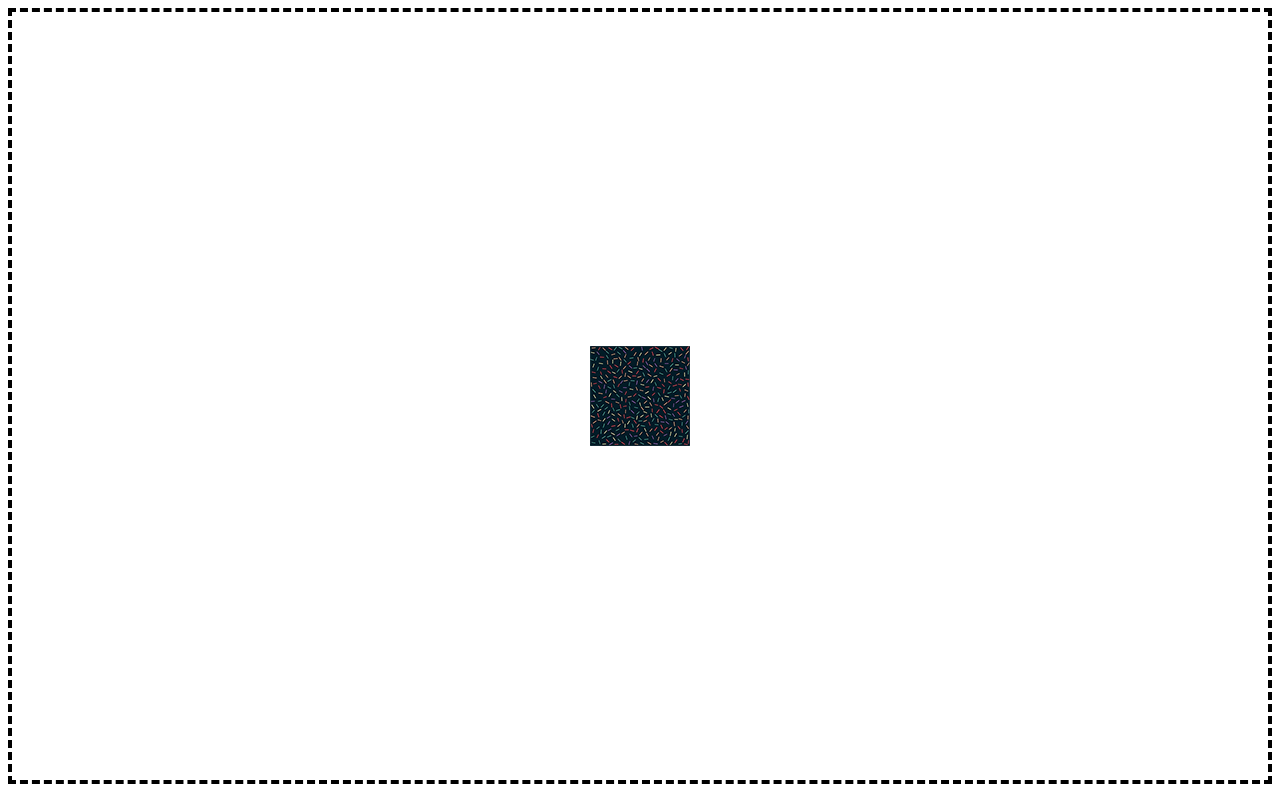
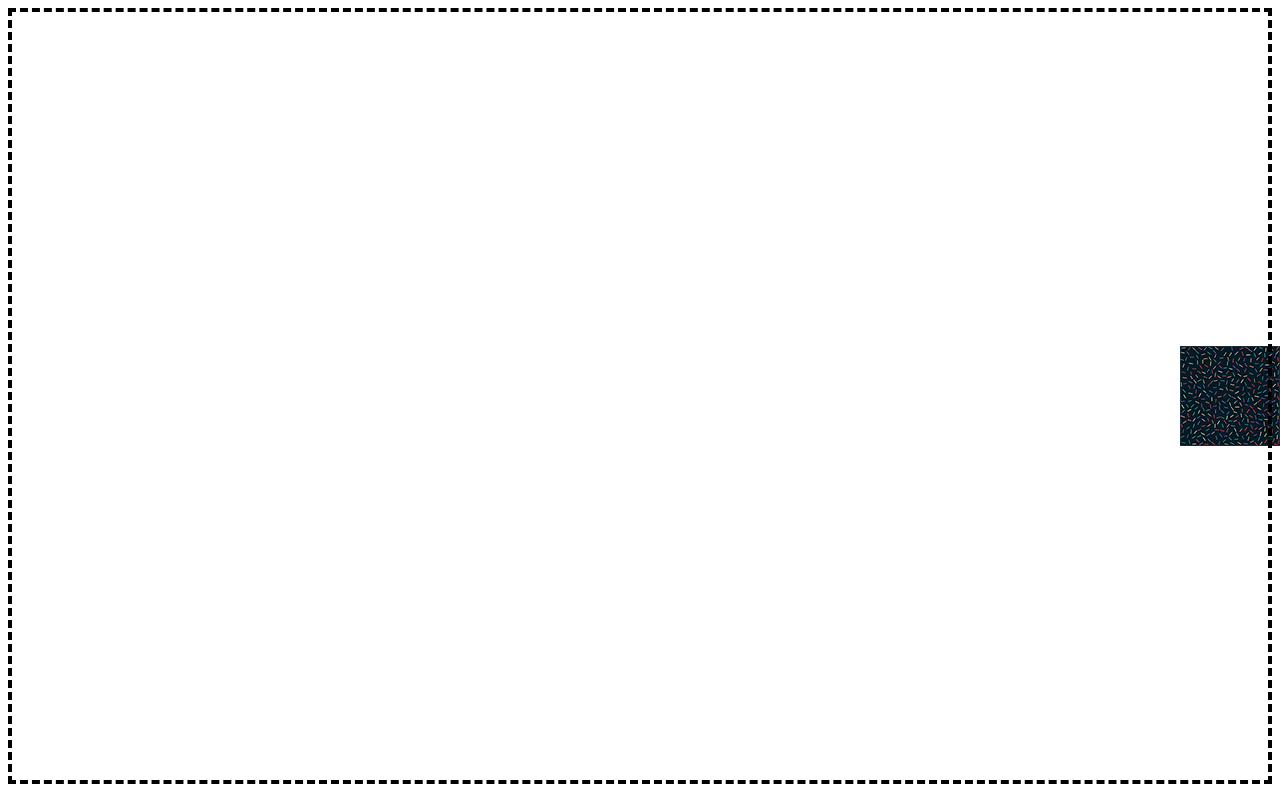
Before and after one commit to Joaooold/HTML-CSS, a plain HTML site: page Exercicios/ex022/fundo04.html in a window 1280 px wide. Drawn offline with Linux system fonts and the light colour scheme.

Commit message:
atualizei

```diff
--- a/Exercicios/ex022/fundo04.html
+++ b/Exercicios/ex022/fundo04.html
@@ -9,21 +9,16 @@
             border: 4px dashed black;
             height: 96vh;
             background-repeat: no-repeat;
-            background-position: center center;
+            background-position: center right;
             position: relative;
-
+            background-image: url(imagens/pattern001.png);
         }
-        #img {
-            position: absolute;
-            top: 50%; /* Centraliza verticalmente */
-  left: 50%; /* Centraliza horizontalmente */
-  transform: translate(-50%, -50%); /* Ajusta a posição para ficar no centro */
 
 
-        }
+
+
     </style>
 </head>
 <body>
-    <img src="imagens/pattern001.png" alt="" id="img">
 </body>
 </html>
```
